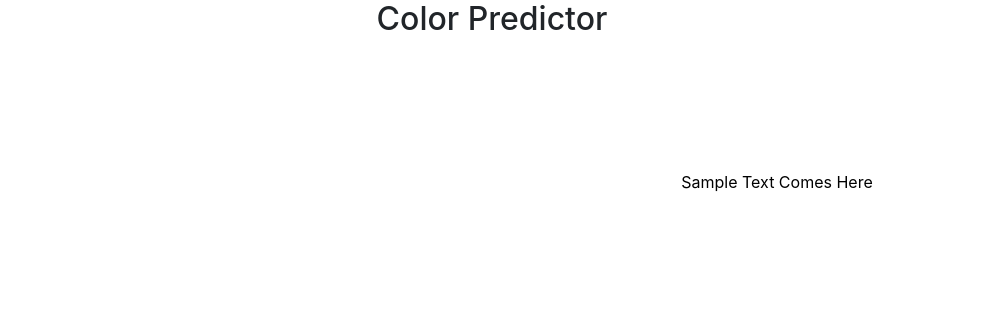
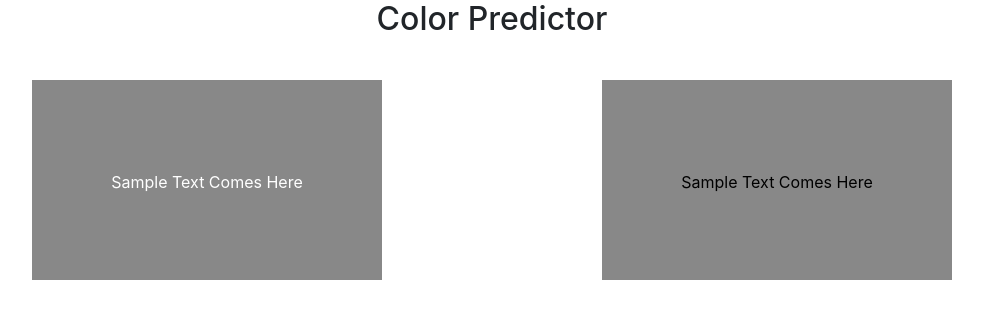
Before and after one commit to eyadkobatte/color-decider, a Flask app: template templates/index.html in a window 1280 px wide. Shown: the top 319 px of the page, without its empty margins (148-1131 px from the left). Run offline with Flask 2, Linux system fonts and the light colour scheme; the template is opened without the code that fills it: most values are stand-ins (such as "Sample title", 1, 10 or a date in 2020); some libraries are stand-ins or nearby versions.

Commit message:
Few CSS Changes

```diff
--- a/app.py
+++ b/app.py
@@ -5,10 +5,9 @@
 
 @app.route('/', methods=['GET','POST'])
 def index():
+    import pandas as pd
     from random import randint
     from sqlalchemy import create_engine
-    import pandas as pd
-    import numpy as np
     from sklearn.neighbors import KNeighborsClassifier
 
     red_train = randint(0,255)
@@ -16,7 +15,7 @@
     blue_train = randint(0,255)
 
     # Predicting data
-    engine = create_engine('postgresql+psycopg2://postgres:123456@localhost:5432/colors_predictor')
+    engine = create_engine("postgresql+psycopg2://postgres:123456@localhost:5432/colors_predictor")
     conn = engine.connect()
     sql_query = "SELECT * from colors"
     result = conn.execute(sql_query)
@@ -49,7 +48,7 @@
         conn.close()
 
 
-    return render_template('index.html', red=red_train, green=green_train, blue=blue_train, pred=pred, test = len(rows))
+    return render_template('index.html', red=red_train, green=green_train, blue=blue_train, backgroundColor=f'rgb({red_train}, {green_train}, {blue_train})', pred=pred, test = len(rows))
 
 if __name__=='__main__':
     port = int(os.environ.get('PORT', 5000))
--- a/templates/index.html
+++ b/templates/index.html
@@ -18,17 +18,11 @@
 
 
     <style>
-        #block-1 {
-        }
-
-        #block-2 {
-        }
-
         #background1, #background2 {
             margin: 10px 0px;
             height: 200px;
             text-align: center;
-            background: rgb({{red}}, {{green}}, {{blue}});
+            background-color: {{backgroundColor}};
         }
         p {
             display: inline;
```
Also changed, not shown: 3 other files.
